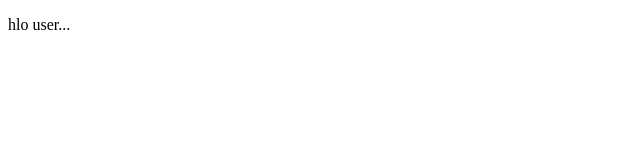
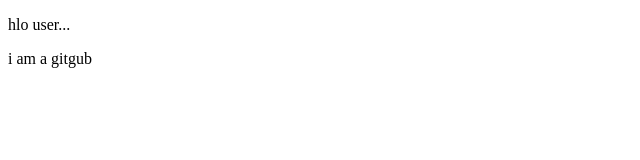
Before and after one commit to vashukyadav/beginner-demo, a plain HTML site: page index.html in a window 1280 px wide. Shown: the full height of the page, 0-640 px from the left. Drawn offline with Linux system fonts and the light colour scheme.

Commit message:
Update index.html

```diff
--- a/index.html
+++ b/index.html
@@ -7,6 +7,8 @@
 </head>
 <body>
     <p>hlo user...</p>
+    <p> i am a gitgub</p>
+
 
 </body>
 </html>
```
